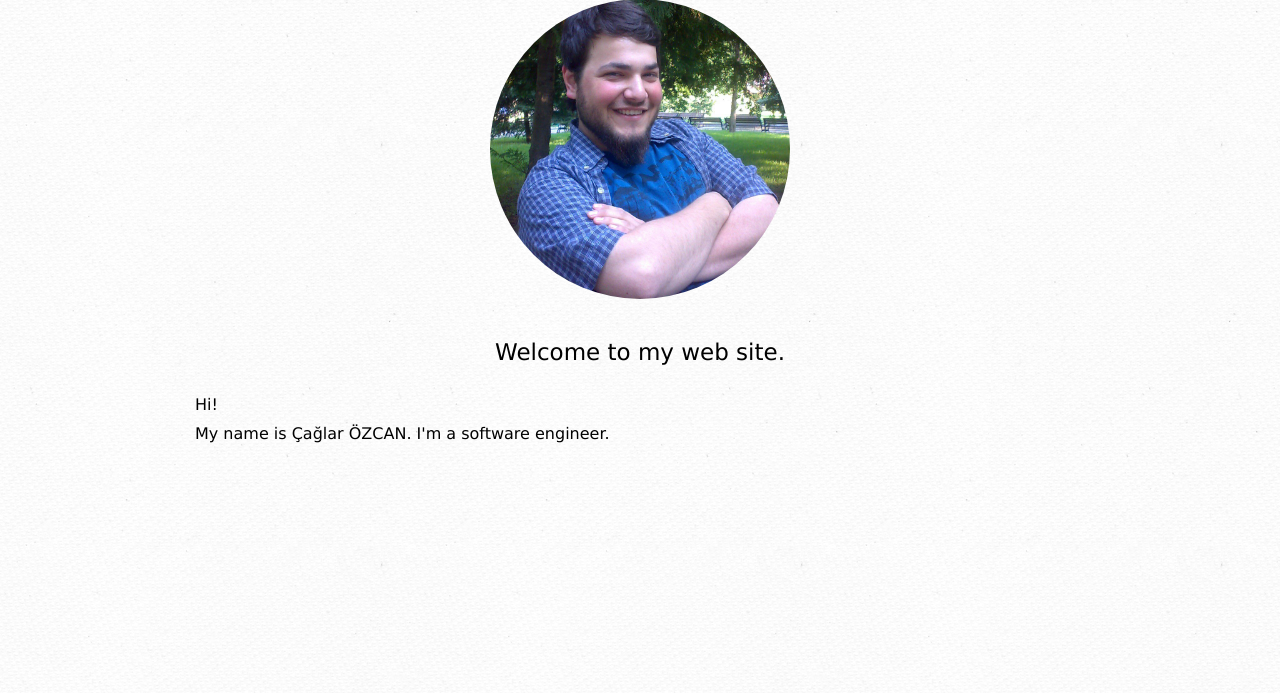
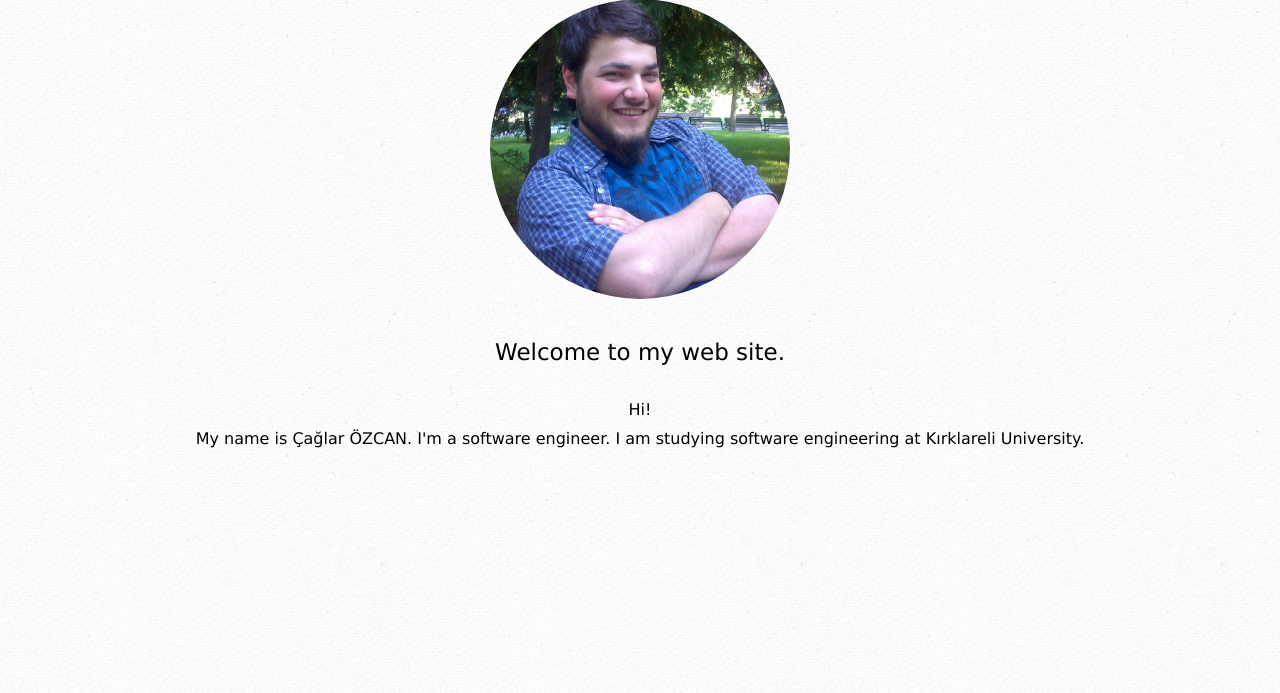
Before and after one commit to caglarozcan/caglarozcan.github.io, a PHP site: page / in a window 1280 px wide. Shown: the part 21-714 px from the top of the page. Run offline with PHP 8.4, Linux system fonts and the light colour scheme.

Commit message:
Add files via upload

```diff
--- a/Content/style/style.css
+++ b/Content/style/style.css
@@ -43,13 +43,13 @@ header{
     text-align: center;
     font-weight: 500;
     font-size: 23px;
-    margin-top:40px;
-    margin-bottom:25px;
+    margin:40px 0 30px 0;
 }
 
 #content p{
     display: block;
     padding:5px;
+    text-align: center;
 }
 
 footer{
--- a/index.html
+++ b/index.html
@@ -19,7 +19,7 @@
         </p>
 
         <p>
-            My name is Çağlar ÖZCAN. I'm a software engineer.
+            My name is Çağlar ÖZCAN. I'm a software engineer. I am studying software engineering at Kırklareli University.
         </p>
 
     </div>
```
